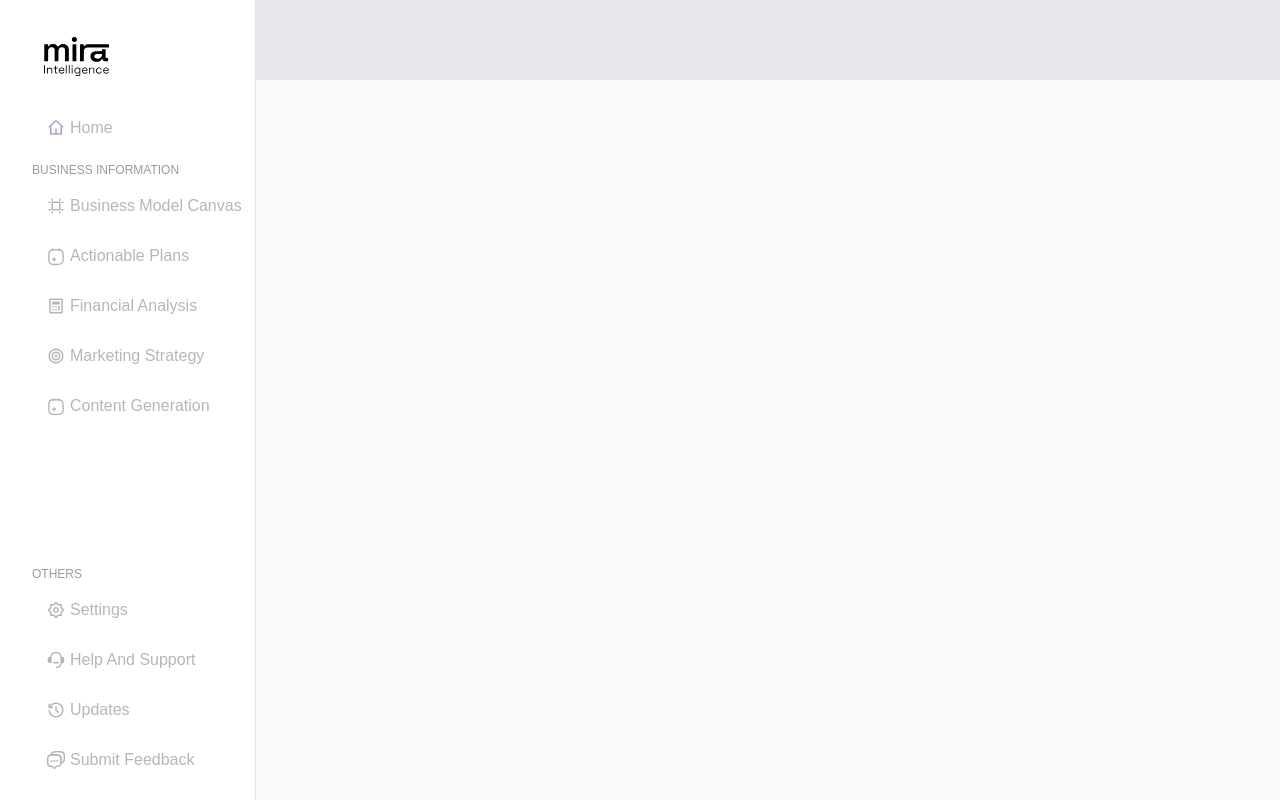
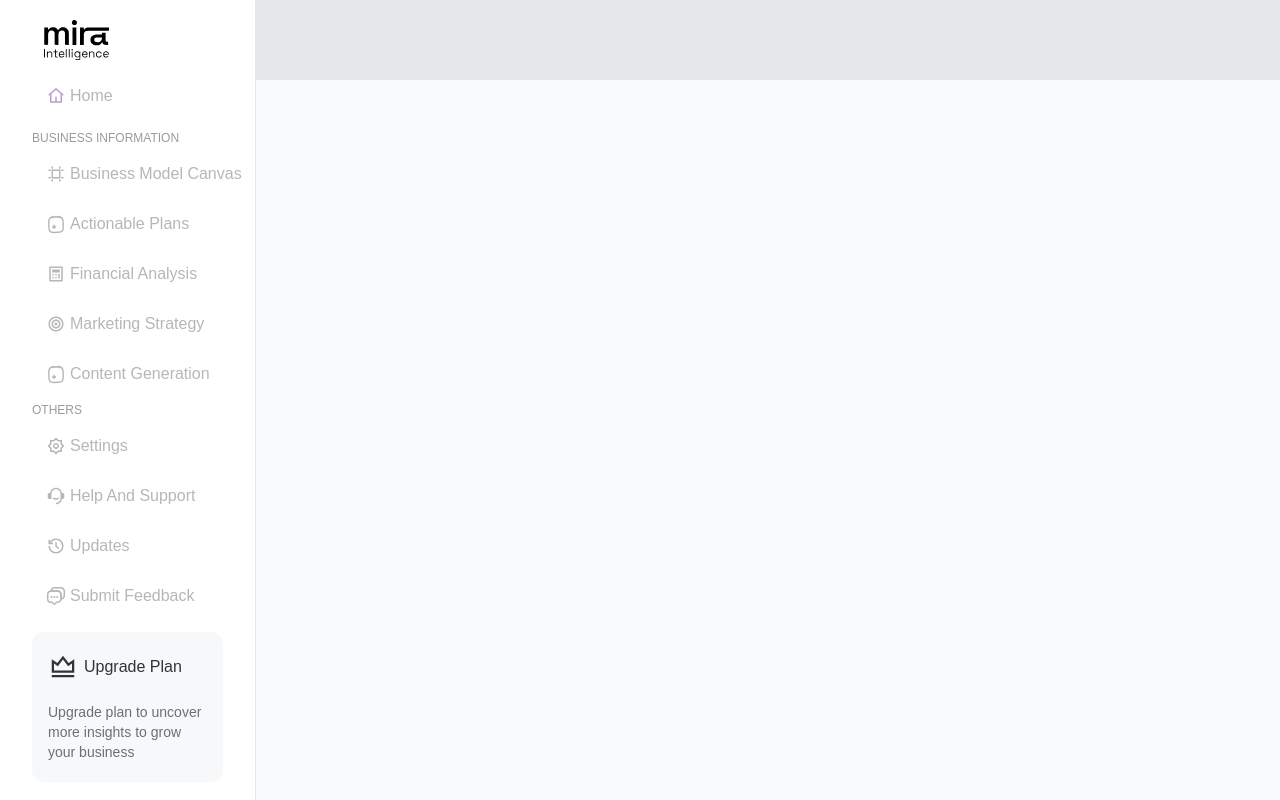
Before and after one commit to mohamed-mahdy-bakerysoft/mira-dashboard, a Next.js app: page / in a window 1280 px wide. Built offline with nearby package versions, Linux system fonts and the light colour scheme.

Commit message:
sidebar footer - upgrade plan

```diff
--- a/src/app/(components)/Sidebar/index.tsx
+++ b/src/app/(components)/Sidebar/index.tsx
@@ -58,6 +58,20 @@ const Sidebar = () => {
             </div>
 
             {/* FOOTER */}
+            <div className="w-full flex flex-col items-start justify-start gap-y-5 pb-3.5">
+                <div className="w-full h-fit">
+                    <button type="button" className="w-full py-5 px-4 bg-[#F6F8FA] flex flex-col items-start justify-start gap-5 rounded-xl">
+                        <div className="flex flex-row items-center justify-start gap-1.5">
+                            <img className='w-[30px] h-auto' src="/upgrade-plan-icon.svg" alt="upgrade plan" />
+                            <p className='font-normal text-base text-[#333333]'>Upgrade Plan</p>
+                        </div>
+
+                        <p className='text-sm font-normal text-[#6F6F6F] text-left'>
+                            Upgrade plan to uncover more insights to grow your business
+                        </p>
+                    </button>
+                </div>
+            </div>
         </section>
     )
 }
```
